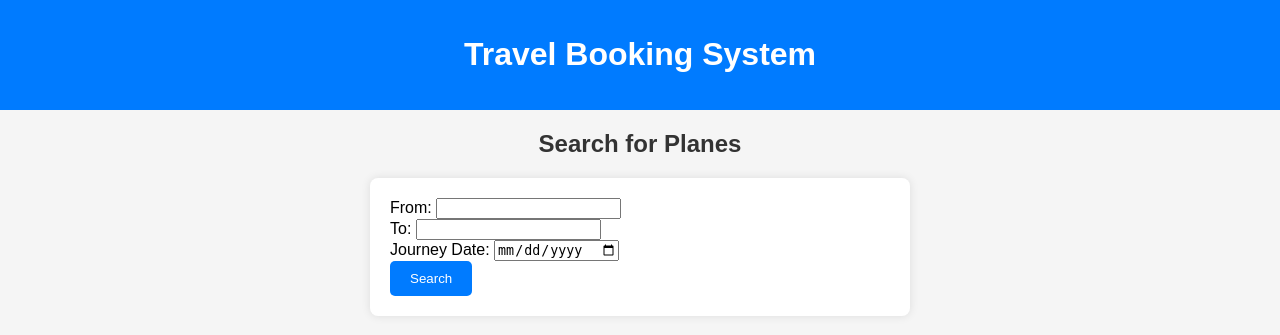
After one commit to arnob56/Travel-Booking, a Django app: page /search_air/ in a window 1280 px wide. The commit adds this page. Shown: the top 335 px of the page. Run offline with Django 5.2, Linux system fonts and the light colour scheme.

Commit message:
First Commit

```diff
--- a/myproject/myapp/templates/login.html
+++ b/myproject/myapp/templates/login.html
@@ -98,7 +98,7 @@
                 <div class="form-head">
                     <p> Don't Have a account?               <a href="{% url 'register' %}">Register</a></p>
                 </div>
-                <form id ="loginForm" method="POST">
+                <form id ="loginForm" method="POST" action="{% url 'login' %}">
                     {% csrf_token %}
 
                     <div class="mb-3">
--- a/myproject/myapp/templates/registration/login.html
+++ b/myproject/myapp/templates/registration/login.html
@@ -98,7 +98,7 @@
                 <div class="form-head">
                     <p> Don't Have a account?               <a href="{% url 'register' %}">Register</a></p>
                 </div>
-                <form id ="loginForm" method="POST">
+                <form id ="loginForm" method="POST" action="{% url 'login'  %}">
                     {% csrf_token %}
 
                     <div class="mb-3">
--- /dev/null
+++ b/myproject/myapp/templates/search_air.html
@@ -0,0 +1,119 @@
+<!DOCTYPE html>
+<html lang="en">
+<head>
+    <meta charset="UTF-8">
+    <meta name="viewport" content="width=device-width, initial-scale=1.0">
+    <title>Search Planes</title>
+    <style>
+        body {
+            font-family: Arial, sans-serif;
+            margin: 0;
+            padding: 0;
+            background-color: #f5f5f5;
+        }
+        header {
+            background-color: #007BFF;
+            color: white;
+            padding: 15px;
+            text-align: center;
+        }
+        h2 {
+            color: #333;
+            text-align: center;
+            margin-top: 20px;
+        }
+        form {
+            max-width: 500px;
+            margin: 20px auto;
+            padding: 20px;
+            background-color: white;
+            border-radius: 8px;
+            box-shadow: 0 0 10px rgba(0, 0, 0, 0.1);
+        }
+        form button {
+            background-color: #007BFF;
+            color: white;
+            padding: 10px 20px;
+            border: none;
+            border-radius: 5px;
+            cursor: pointer;
+        }
+        form button:hover {
+            background-color: #0056b3;
+        }
+        ul {
+            list-style: none;
+            padding: 0;
+            max-width: 700px;
+            margin: 20px auto;
+        }
+        ul li {
+            background-color: white;
+            padding: 15px;
+            margin-bottom: 10px;
+            border-radius: 8px;
+            box-shadow: 0 0 10px rgba(0, 0, 0, 0.1);
+        }
+        ul li strong {
+            font-size: 1.2em;
+            color: #007BFF;
+        }
+        ul li a {
+            display: inline-block;
+            margin-top: 10px;
+            padding: 8px 15px;
+            background-color: #28A745;
+            color: white;
+            text-decoration: none;
+            border-radius: 5px;
+        }
+        ul li a:hover {
+            background-color: #218838;
+        }
+        p {
+            text-align: center;
+            color: #666;
+        }
+    </style>
+</head>
+<body>
+    <header>
+        <h1>Travel Booking System</h1>
+    </header>
+
+    <h2>Search for Planes</h2>
+
+    <form method="GET">
+        {% csrf_token %}
+        <label for="from_location">From:</label>
+        <input type="text" id="from_location" name="from_location" required>
+        <br>
+        <label for="to_location">To:</label>
+        <input type="text" id="to_location" name="to_location" required>
+        <br>
+        <label for="journey_date">Journey Date:</label>
+        <input type="date" id="journey_date" name="journey_date" required>
+        <br>
+        <button type="submit">Search</button>
+    </form>
+
+    {% if planes %}
+        <h3>Available Airlines</h3>
+        <ul>
+            {% for plane in planes %}
+                <li>
+                    <strong>{{ plane.name }}</strong><br>
+                    Description: {{ plane.description }}<br>
+                    Price: {{ plane.price }} per seat<br>
+                    Departure: {{ plane.from_location }} → {{ plane.to_location }}<br>
+                    Journey Date: {{ plane.journey_date }}<br>
+                    Available Seats: {{ plane.available_seats }}<br>
+                    <a href="{% url 'book_air' plane.id %}">Book Now</a>
+                </li>
+            {% endfor %}
+        </ul>
+    {% elif planes is not None %}
+        <p>No Flight found for your search criteria.</p>
+    {% endif %}
+</body>
+</html>
--- a/myproject/myapp/urls.py
+++ b/myproject/myapp/urls.py
@@ -10,4 +10,8 @@ urlpatterns = [
     path('payment/<int:booking_id>/', views.payment_page, name='payment_page'),
     path('confirm_payment/<int:booking_id>/', views.confirm_payment, name='confirm_payment'),
     path('payment_success/<int:booking_id>/', views.payment_success, name='payment_success'),
+    path('search_air/', views.search_air, name='search_air'),
+    path('book/<int:plane_id>/', views.book_air, name='book_air'),
+
+
 ]
--- a/myproject/myapp/views.py
+++ b/myproject/myapp/views.py
@@ -54,7 +54,25 @@ def search_buses(request):
             to_location__icontains=to_location,
             journey_date=journey_date,
         )
-    return render(request, 'search_buses.html', {'buses': buses})     # Copy and adjust for Train , Air, Launch and other. UI will be adjusted later
+    return render(request, 'search_buses.html', {'buses': buses})
+
+
+def search_air(request):
+    planes = None
+    if request.GET:
+        from_location = request.GET.get('from_location')
+        to_location = request.GET.get('to_location')
+        journey_date = request.GET.get('journey_date')
+        planes = TravelService.objects.filter(
+            service_type='plane',
+            from_location__icontains=from_location,
+            to_location__icontains=to_location,
+            journey_date=journey_date,
+        )
+    return render(request, 'search_air.html', {'planes': planes})
+
+
+
 
 @login_required
 def book_bus(request, bus_id):
@@ -76,6 +94,107 @@ def book_bus(request, bus_id):
         return redirect('payment_page', booking_id=booking.id)
     return render(request, 'book_bus.html', {'travel_service': travel_service})
 
+
+
+
+def book_train(request, train_id):
+    travel_service = get_object_or_404(TravelService, id=train_id)
+    if request.method == 'POST':
+        seats_booked = int(request.POST.get('seats_booked'))
+        if seats_booked > travel_service.available_seats:
+            messages.error(request, "Not enough available seats.")
+            return redirect('book_train', train_id=train_id)
+        total_price = seats_booked * travel_service.price
+        booking = Booking.objects.create(
+            travel_service=travel_service,
+            user=request.user,
+            seats_booked=seats_booked,
+            total_price=total_price,
+        )
+        travel_service.available_seats -= seats_booked
+        travel_service.save()
+        return redirect('payment_page', booking_id=booking.id)
+    return render(request, 'book_train.html', {'travel_service': travel_service})
+
+def book_launch(request, launch_id):
+    travel_service = get_object_or_404(TravelService, id=launch_id)
+    if request.method == 'POST':
+        seats_booked = int(request.POST.get('seats_booked'))
+        if seats_booked > travel_service.available_seats:
+            messages.error(request, "Not enough available seats.")
+            return redirect('book_launch', launch_id=launch_id)
+        total_price = seats_booked * travel_service.price
+        booking = Booking.objects.create(
+            travel_service=travel_service,
+            user=request.user,
+            seats_booked=seats_booked,
+            total_price=total_price,
+        )
+        travel_service.available_seats -= seats_booked
+        travel_service.save()
+        return redirect('payment_page', booking_id=booking.id)
+    return render(request, 'book_launch.html', {'travel_service': travel_service})
+
+def book_air(request, plane_id):
+    travel_service = get_object_or_404(TravelService, id=plane_id)
+    if request.method == 'POST':
+        seats_booked = int(request.POST.get('seats_booked'))
+        if seats_booked > travel_service.available_seats:
+            messages.error(request, "Not enough available seats.")
+            return redirect('book_air', plane_id=plane_id)
+        total_price = seats_booked * travel_service.price
+        booking = Booking.objects.create(
+            travel_service=travel_service,
+            user=request.user,
+            seats_booked=seats_booked,
+            total_price=total_price,
+        )
+        travel_service.available_seats -= seats_booked
+        travel_service.save()
+        return redirect('payment_page', booking_id=booking.id)
+    return render(request, 'book_air.html', {'travel_service': travel_service})
+
+def book_rent(request, rent_id):
+    travel_service = get_object_or_404(TravelService, id=rent_id)
+    if request.method == 'POST':
+        seats_booked = int(request.POST.get('seats_booked'))
+        if seats_booked > travel_service.available_seats:
+            messages.error(request, "Not enough available seats.")
+            return redirect('book_car', rent_id=rent_id)
+        total_price = seats_booked * travel_service.price
+        booking = Booking.objects.create(
+            travel_service=travel_service,
+            user=request.user,
+            seats_booked=seats_booked,
+            total_price=total_price,
+        )
+        travel_service.available_seats -= seats_booked
+        travel_service.save()
+        return redirect('payment_page', booking_id=booking.id)
+    return render(request, 'book_car.html', {'travel_service': travel_service})
+
+
+def book_hotel(request, hotel_id):
+    travel_service = get_object_or_404(TravelService, id=hotel_id)
+    if request.method == 'POST':
+        seats_booked = int(request.POST.get('seats_booked'))
+        if seats_booked > travel_service.available_seats:
+            messages.error(request, "Not enough available seats.")
+            return redirect('book_hotel', rent_id=hotel_id)
+        total_price = seats_booked * travel_service.price
+        booking = Booking.objects.create(
+            travel_service=travel_service,
+            user=request.user,
+            seats_booked=seats_booked,
+            total_price=total_price,
+        )
+        travel_service.available_seats -= seats_booked
+        travel_service.save()
+        return redirect('payment_page', booking_id=booking.id)
+    return render(request, 'book_hotel.html', {'travel_service': travel_service})
+
+
+
 def payment_page(request, booking_id):
     booking = get_object_or_404(Booking, id=booking_id)
     return render(request, 'payment.html', {'booking': booking})
--- a/myproject/myproject/settings.py
+++ b/myproject/myproject/settings.py
@@ -49,10 +49,10 @@ MIDDLEWARE = [
     'django.contrib.messages.middleware.MessageMiddleware',
     'django.middleware.clickjacking.XFrameOptionsMiddleware',
 ]
-
+LOGIN_REDIRECT_URL = '/'
 ROOT_URLCONF = 'myproject.urls'
 LOGIN_URL = '/login/'          # URL for the login page
-LOGIN_REDIRECT_URL = '/'       # URL to redirect to after login
+       # URL to redirect to after login
 LOGOUT_REDIRECT_URL = '/login/'  # URL to redirect to after logout
 
 TEMPLATES = [
```
Also changed, not shown: myproject/myapp/templates/book_air.html (added, +27 -0 lines), myproject/myapp/templates/book_car.html (added, +27 -0 lines), myproject/myapp/templates/book_hotel.html (added, +27 -0 lines), myproject/myapp/templates/book_launch.html (added, +27 -0 lines), myproject/myapp/templates/book_train.html (added, +27 -0 lines), myproject/myapp/templates/car_rentals.html (added, +119 -0 lines), myproject/myapp/templates/home.html (+16 -14 lines), myproject/myapp/templates/register.html (+23 -24 lines), myproject/db.sqlite3.
